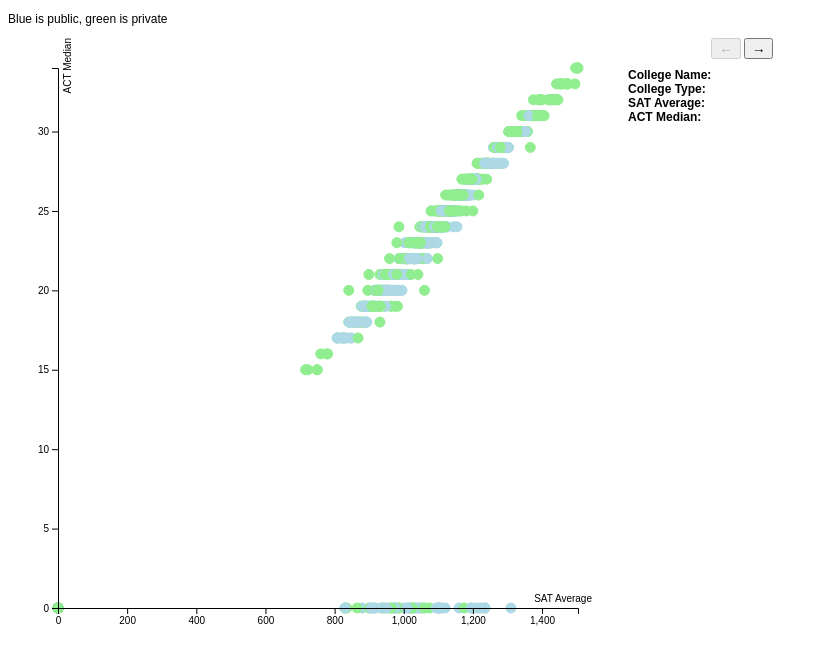
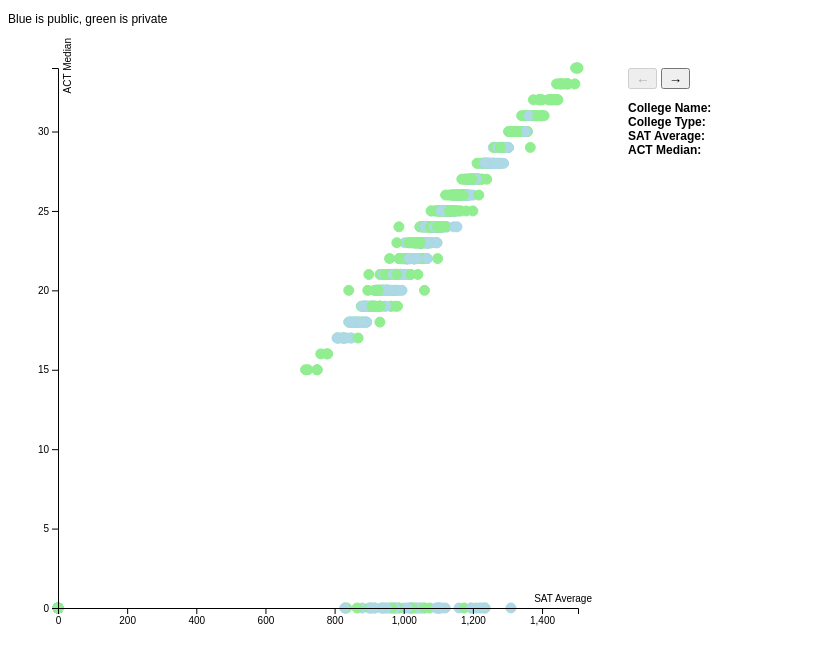
Before and after one commit to kcozzone3/P5CS4460, a plain HTML site: page index.html in a window 1280 px wide. Shown: the whole page, without its empty margins (0-827 px from the left). Drawn offline with nearby package versions, Linux system fonts and the light colour scheme.

Commit message:
moved buttons

```diff
--- a/index.html
+++ b/index.html
@@ -14,15 +14,18 @@
 			<div id="scatterplot">
 	        </div>
 		  	<div id="labels">
+                <div id="buttons">
+                    <button id="prev" onclick="prevGraph()" disabled>←</button>
+                    <button id="next" onclick="nextGraph()">→</button>
+                </div>
+
+                <p></p> <!-- space between buttons and labels -->
+
 		        <strong>College Name:</strong> <span id="college"></span><br/>
 		        <strong>College Type:</strong> <span id="type"></span><br/>
 		        <strong id="label1"></strong> <span id="val1"></span><br/>
 		        <strong id="label2"></strong> <span id="val2"></span><br/>
 	        </div>
-           </div>
-        <div id="buttons">
-            <button id="prev" class="btn" onclick="prevGraph()" disabled>←</button>
-            <button id="next" class="btn" onclick="nextGraph()">→</button>
         </div>
 	</body>
 </html>
```
